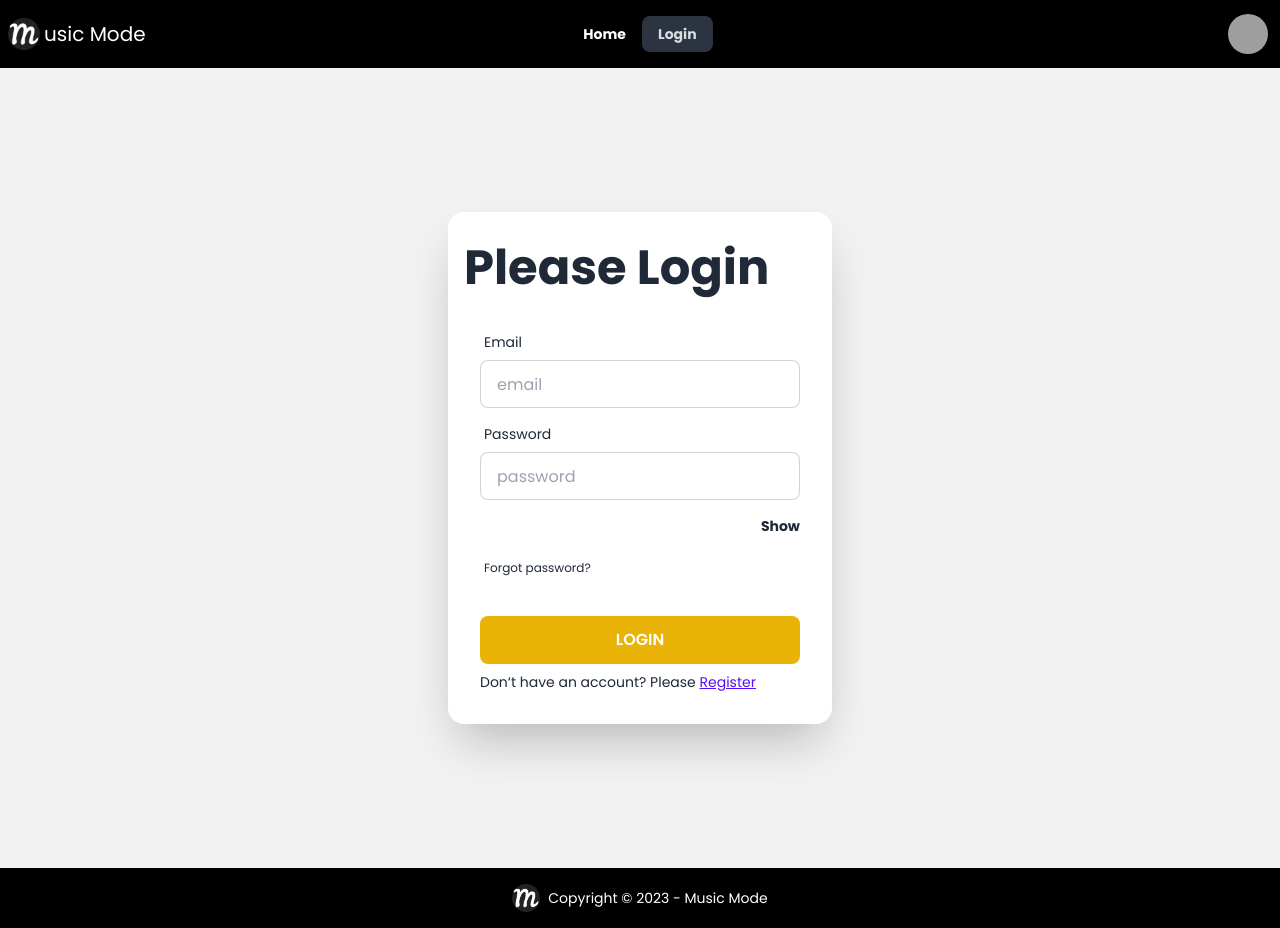
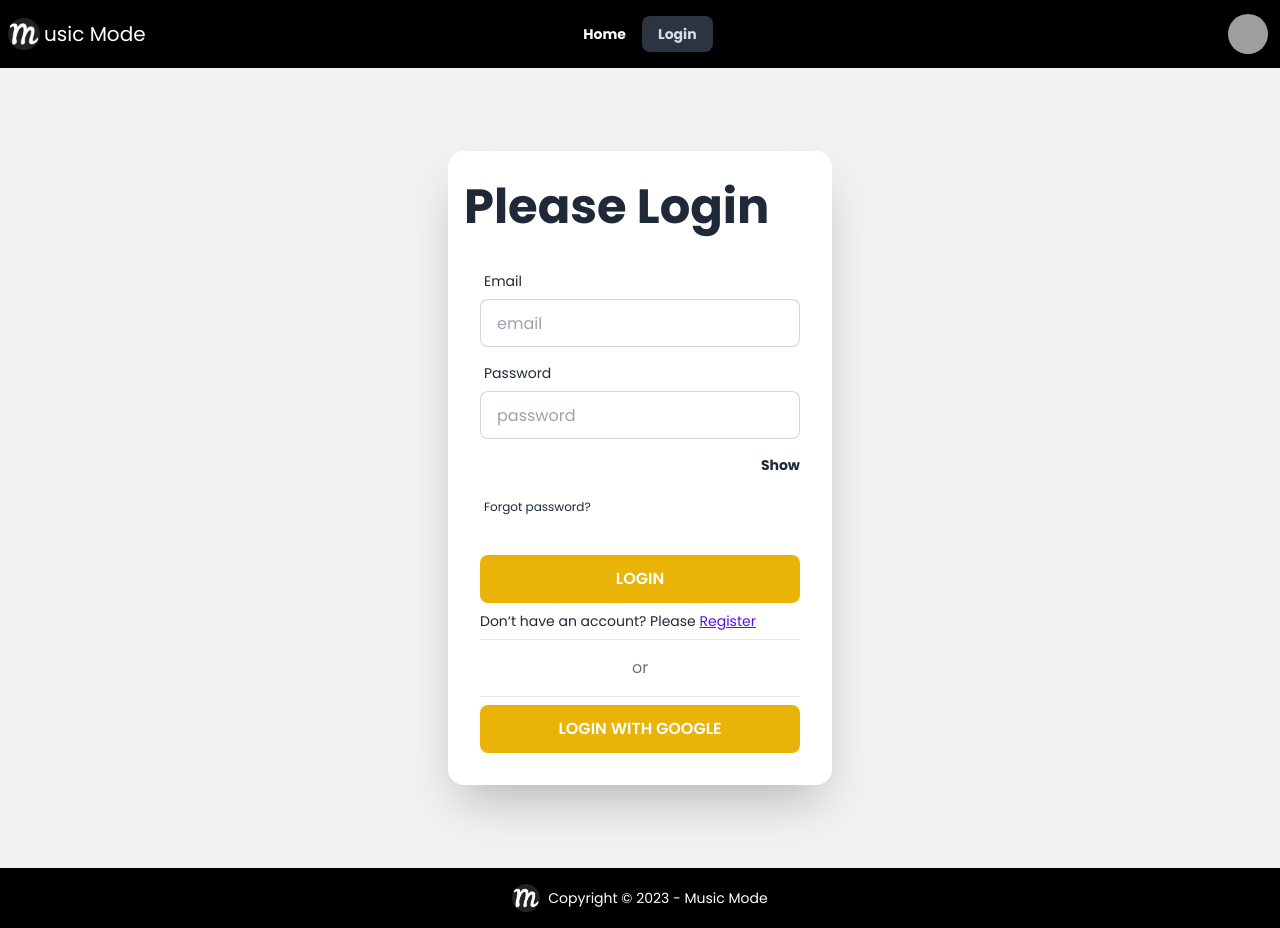
Before and after one commit to Md-Raint-Rubbyat-Sultan/music-mode, a React (Vite) app: page /login in a window 1280 px wide. Built offline with nearby package versions, Linux system fonts and the light colour scheme; no server answers; grey boxes are pictures that could not be loaded.

Commit message:
project all requerments are almost added just need some test run to do

```diff
--- a/src/pages/Login/Login.jsx
+++ b/src/pages/Login/Login.jsx
@@ -1,10 +1,40 @@
-import { Link, useLocation } from "react-router-dom";
+import { Link, useLocation, useNavigate } from "react-router-dom";
 import HelmetTitle from "../../components/shared/HelmetTitle/HelmetTitle";
-import { useState } from "react";
+import { useContext, useState } from "react";
+import { AuthContext } from "../../Providers/AuthProvider";
+import { toast } from "react-hot-toast";
 
 const Login = () => {
+    const { signInUserWithEmailAndPassword, setLoading, signUpWithGoogle } = useContext(AuthContext);
     const location = useLocation();
+    const navigate = useNavigate();
     const [showPass, setShowPass] = useState(() => false);
+
+    const handelLogin = (e) => {
+        e.preventDefault();
+        const form = new FormData(e.currentTarget);
+        const email = form.get("email");
+        const password = form.get("password");
+
+        signInUserWithEmailAndPassword(email, password)
+            .then(() => {
+                toast.success("Successfully Login");
+                navigate(location?.state || '/');
+            })
+            .catch(er => toast.error(er.message))
+            .finally(() => setLoading(() => false))
+    }
+
+    const handelGoogleSignIn = (e) => {
+        e.preventDefault();
+        signUpWithGoogle()
+            .then(() => {
+                toast.success("Successfully login");
+                navigate(location?.state || '/');
+            })
+            .catch((er) => toast.error(er.message))
+            .finally(() => setLoading(() => false))
+    }
 
     return (
         <div>
@@ -16,7 +46,7 @@ const Login = () => {
                         {/* form header */}
                         <h1 className="text-5xl text-center lg:text-left font-bold pt-8 px-4">Please Login</h1>
                         {/* form start */}
-                        <form className="card-body">
+                        <form onSubmit={handelLogin} className="card-body">
                             <div className="form-control">
                                 <label className="label">
                                     <span className="label-text">Email</span>
@@ -37,6 +67,14 @@ const Login = () => {
                                 <button className="bg-yellow-500 py-3 rounded-lg text-white font-semibold uppercase">Login</button>
                             </div>
                             <p className="text-sm">Don&lsquo;t have an account? Please <Link state={location?.state} to={'/register'} className="btn-link" >Register</Link></p>
+                            <div>
+                                <hr />
+                                <p className="text-center text-gray-500 my-4">or</p>
+                                <hr />
+                            </div>
+                            <div className="form-control">
+                                <button onClick={handelGoogleSignIn} className="bg-yellow-500 py-3 rounded-lg text-white font-semibold uppercase">Login with Google</button>
+                            </div>
                         </form>
                     </div>
                 </div>
--- a/src/pages/Register/Register.jsx
+++ b/src/pages/Register/Register.jsx
@@ -5,7 +5,7 @@ import { useContext, useState } from "react";
 import { AuthContext } from "../../Providers/AuthProvider";
 
 const Register = () => {
-    const { createUser, updateUserProfile } = useContext(AuthContext);
+    const { createUser, updateUserProfile, setLoading } = useContext(AuthContext);
     const [showPass, setShowPass] = useState(() => false);
     const location = useLocation();
     const navigate = useNavigate();
@@ -21,7 +21,6 @@ const Register = () => {
             displayName: name,
             photoURL: photo
         }
-        console.log(name, photo, email, password);
 
         // password validation
         if (!/[0-6]/.test(password)) {
@@ -35,15 +34,15 @@ const Register = () => {
         }
 
         createUser(email, password)
-            .then((result) => {
+            .then(() => {
                 updateUserProfile(profile)
                     .then(() => toast.success("User name and photo url updated"))
                     .catch(er => toast.error(er.message))
                 toast.success("User register successfully");
                 navigate(location?.state || '/');
-                console.log(result?.user);
             })
             .catch(er => toast.error(er.message))
+            .finally(() => setLoading(() => false))
     }
 
     return (
```
Also changed, not shown: src/routes/router/router.jsx (+5 -4 lines).
